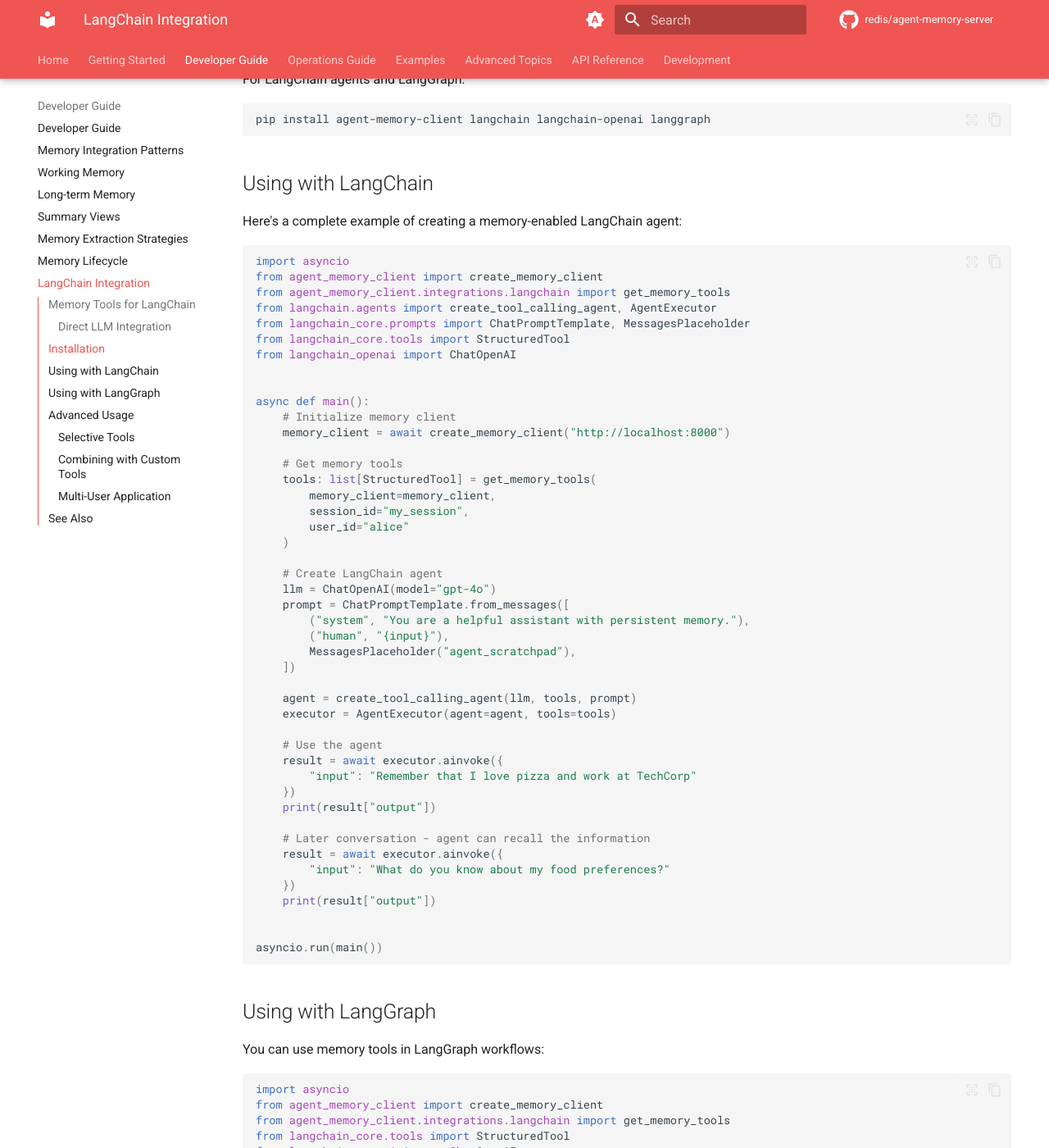
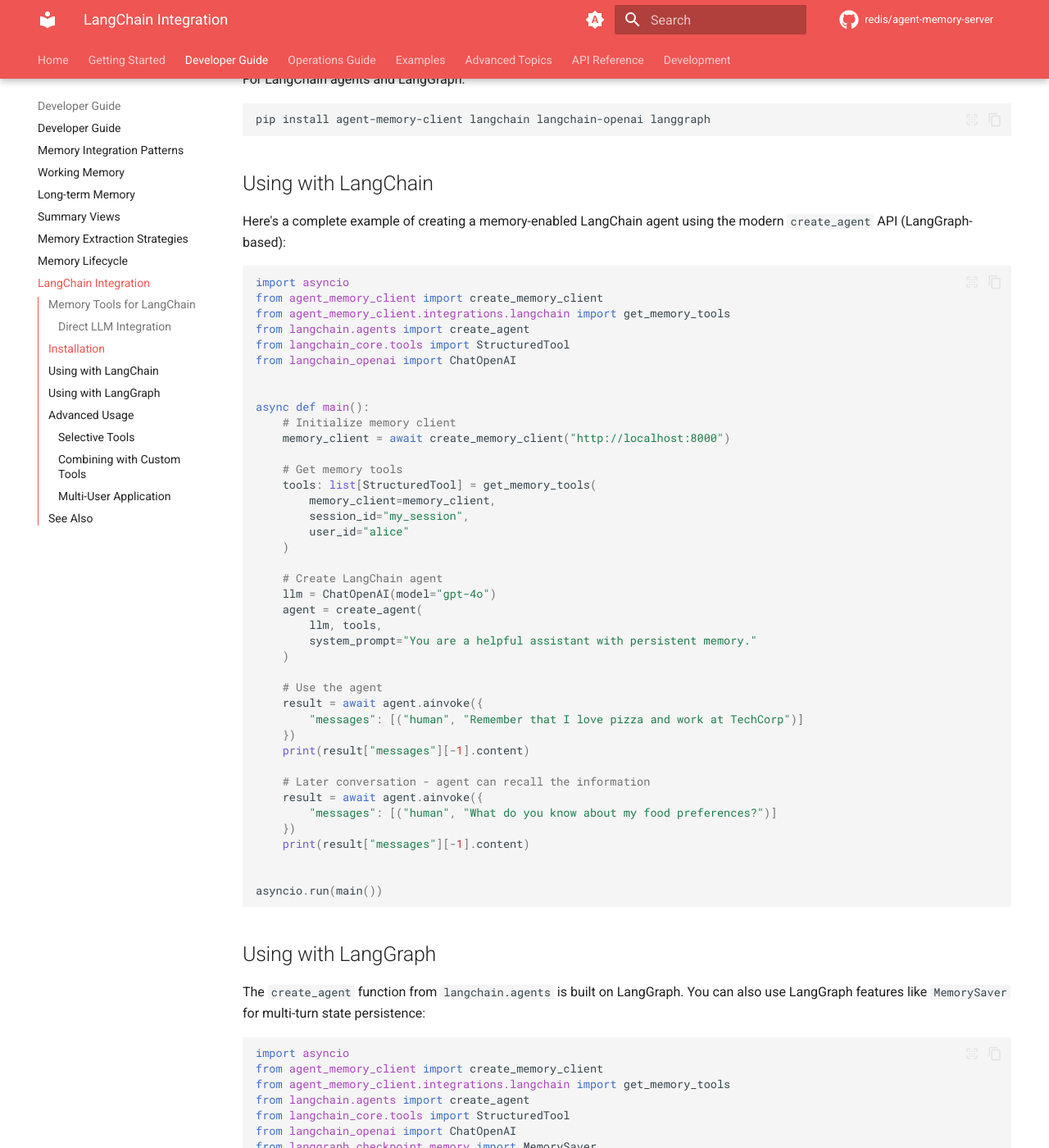
Before and after one commit to redis/agent-memory-server, an MkDocs documentation site: the page built from docs/langchain-integration.md, in a window 1280 px wide and 1400 px high, scrolled down 1360 px. Shown: the whole window at 82% size. Built offline with MkDocs 1.6.1 and Material for MkDocs 9.7.7, drawn with Linux system fonts in a browser that asks for light colours; comment, search, counter and statistics services are not loaded; the version menu is left out; some of the changed text lies outside the part shown.

Commit message:
docs: replace all AgentExecutor/create_react_agent with create_agent

````diff
--- a/docs/langchain-integration.md
+++ b/docs/langchain-integration.md
@@ -63,14 +63,13 @@
 
 ## Using with LangChain
 
-Here's a complete example of creating a memory-enabled LangChain agent:
+Here's a complete example of creating a memory-enabled LangChain agent using the modern `create_agent` API (LangGraph-based):
 
 ```python
 import asyncio
 from agent_memory_client import create_memory_client
 from agent_memory_client.integrations.langchain import get_memory_tools
-from langchain.agents import create_tool_calling_agent, AgentExecutor
-from langchain_core.prompts import ChatPromptTemplate, MessagesPlaceholder
+from langchain.agents import create_agent
 from langchain_core.tools import StructuredTool
 from langchain_openai import ChatOpenAI
 
@@ -88,26 +87,22 @@
 
     # Create LangChain agent
     llm = ChatOpenAI(model="gpt-4o")
-    prompt = ChatPromptTemplate.from_messages([
-        ("system", "You are a helpful assistant with persistent memory."),
-        ("human", "{input}"),
-        MessagesPlaceholder("agent_scratchpad"),
-    ])
-
-    agent = create_tool_calling_agent(llm, tools, prompt)
-    executor = AgentExecutor(agent=agent, tools=tools)
+    agent = create_agent(
+        llm, tools,
+        system_prompt="You are a helpful assistant with persistent memory."
+    )
 
     # Use the agent
-    result = await executor.ainvoke({
-        "input": "Remember that I love pizza and work at TechCorp"
+    result = await agent.ainvoke({
+        "messages": [("human", "Remember that I love pizza and work at TechCorp")]
     })
-    print(result["output"])
+    print(result["messages"][-1].content)
 
     # Later conversation - agent can recall the information
-    result = await executor.ainvoke({
-        "input": "What do you know about my food preferences?"
+    result = await agent.ainvoke({
+        "messages": [("human", "What do you know about my food preferences?")]
     })
-    print(result["output"])
+    print(result["messages"][-1].content)
 
 
 asyncio.run(main())
@@ -115,15 +110,17 @@
 
 ## Using with LangGraph
 
-You can use memory tools in LangGraph workflows:
+The `create_agent` function from `langchain.agents` is built on LangGraph. You can also use
+LangGraph features like `MemorySaver` for multi-turn state persistence:
 
 ```python
 import asyncio
 from agent_memory_client import create_memory_client
 from agent_memory_client.integrations.langchain import get_memory_tools
+from langchain.agents import create_agent
 from langchain_core.tools import StructuredTool
 from langchain_openai import ChatOpenAI
-from langgraph.prebuilt import create_react_agent
+from langgraph.checkpoint.memory import MemorySaver
 
 
 async def main():
@@ -137,20 +134,26 @@
         user_id="alice"
     )
 
-    # Create a LangGraph agent with memory tools
+    # Create an agent with memory tools and state persistence
     llm = ChatOpenAI(model="gpt-4o")
-    graph = create_react_agent(llm, tools)
+    checkpointer = MemorySaver()
+    agent = create_agent(
+        llm, tools,
+        system_prompt="You are a helpful assistant with persistent memory.",
+        checkpointer=checkpointer
+    )
 
-    # Use the agent
-    result = await graph.ainvoke({
-        "messages": [("user", "Remember that I'm learning Python and prefer visual examples")]
-    })
+    # Use the agent with a thread_id for state persistence
+    config = {"configurable": {"thread_id": "session_1"}}
+    result = await agent.ainvoke({
+        "messages": [("human", "Remember that I'm learning Python and prefer visual examples")]
+    }, config=config)
     print(result["messages"][-1].content)
 
-    # Continue the conversation
-    result = await graph.ainvoke({
-        "messages": [("user", "What programming language am I learning?")]
-    })
+    # Continue the conversation - state is preserved via checkpointer
+    result = await agent.ainvoke({
+        "messages": [("human", "What programming language am I learning?")]
+    }, config=config)
     print(result["messages"][-1].content)
 
 
@@ -193,9 +196,8 @@
 import asyncio
 from agent_memory_client import create_memory_client
 from agent_memory_client.integrations.langchain import get_memory_tools
+from langchain.agents import create_agent
 from langchain_core.tools import tool
-from langchain.agents import create_tool_calling_agent, AgentExecutor
-from langchain_core.prompts import ChatPromptTemplate, MessagesPlaceholder
 from langchain_openai import ChatOpenAI
 
 
@@ -235,20 +235,16 @@
 
     # Create agent with combined tools
     llm = ChatOpenAI(model="gpt-4o")
-    prompt = ChatPromptTemplate.from_messages([
-        ("system", "You are a helpful assistant with memory and additional capabilities."),
-        ("human", "{input}"),
-        MessagesPlaceholder("agent_scratchpad"),
-    ])
-
-    agent = create_tool_calling_agent(llm, all_tools, prompt)
-    executor = AgentExecutor(agent=agent, tools=all_tools)
+    agent = create_agent(
+        llm, all_tools,
+        system_prompt="You are a helpful assistant with memory and additional capabilities."
+    )
 
     # Use the agent
-    result = await executor.ainvoke({
-        "input": "What's 2+2? Also remember that I like math."
+    result = await agent.ainvoke({
+        "messages": [("human", "What's 2+2? Also remember that I like math.")]
     })
-    print(result["output"])
+    print(result["messages"][-1].content)
 
 
 asyncio.run(main())
@@ -262,17 +258,16 @@
 import asyncio
 from agent_memory_client import create_memory_client
 from agent_memory_client.integrations.langchain import get_memory_tools
+from langchain.agents import create_agent
 from langchain_core.tools import StructuredTool
-from langchain.agents import create_tool_calling_agent, AgentExecutor
 from langchain_openai import ChatOpenAI
-from langchain_core.prompts import ChatPromptTemplate, MessagesPlaceholder
 
 
 async def main():
     # Initialize shared memory client
     shared_memory_client = await create_memory_client("http://localhost:8000")
 
-    async def create_user_agent(user_id: str, session_id: str):
+    async def make_user_agent(user_id: str, session_id: str):
         """Create a memory-enabled agent for a specific user."""
         tools: list[StructuredTool] = get_memory_tools(
             memory_client=shared_memory_client,
@@ -282,22 +277,22 @@
         )
 
         llm = ChatOpenAI(model="gpt-4o")
-        prompt = ChatPromptTemplate.from_messages([
-            ("system", f"You are assisting user {user_id}."),
-            ("human", "{input}"),
-            MessagesPlaceholder("agent_scratchpad"),
-        ])
-
-        agent = create_tool_calling_agent(llm, tools, prompt)
-        return AgentExecutor(agent=agent, tools=tools)
+        return create_agent(
+            llm, tools,
+            system_prompt=f"You are assisting user {user_id}."
+        )
 
     # Create agents for different users
-    alice_agent = await create_user_agent("alice", "alice_session_1")
-    bob_agent = await create_user_agent("bob", "bob_session_1")
+    alice_agent = await make_user_agent("alice", "alice_session_1")
+    bob_agent = await make_user_agent("bob", "bob_session_1")
 
     # Each agent has isolated memory
-    await alice_agent.ainvoke({"input": "I love pizza"})
-    await bob_agent.ainvoke({"input": "I love sushi"})
+    await alice_agent.ainvoke({
+        "messages": [("human", "I love pizza")]
+    })
+    await bob_agent.ainvoke({
+        "messages": [("human", "I love sushi")]
+    })
 
 
 asyncio.run(main())
````
Also changed, not shown: other parts of docs/langchain-integration.md (+0 -2 lines).
